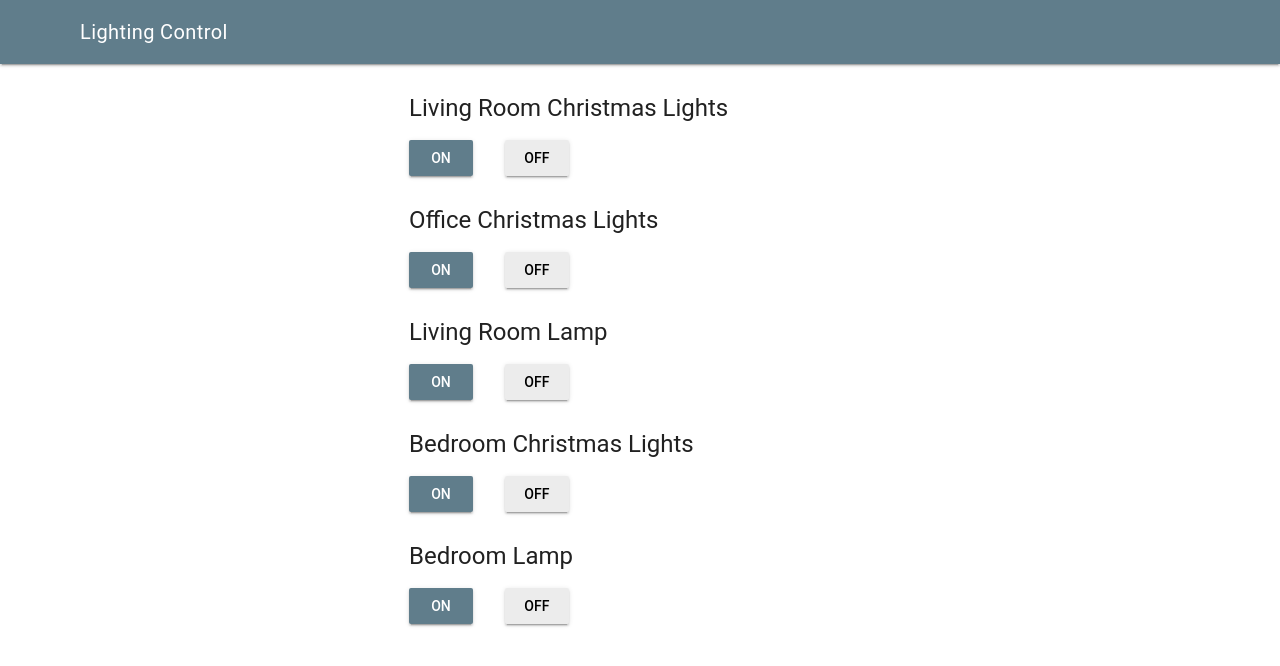
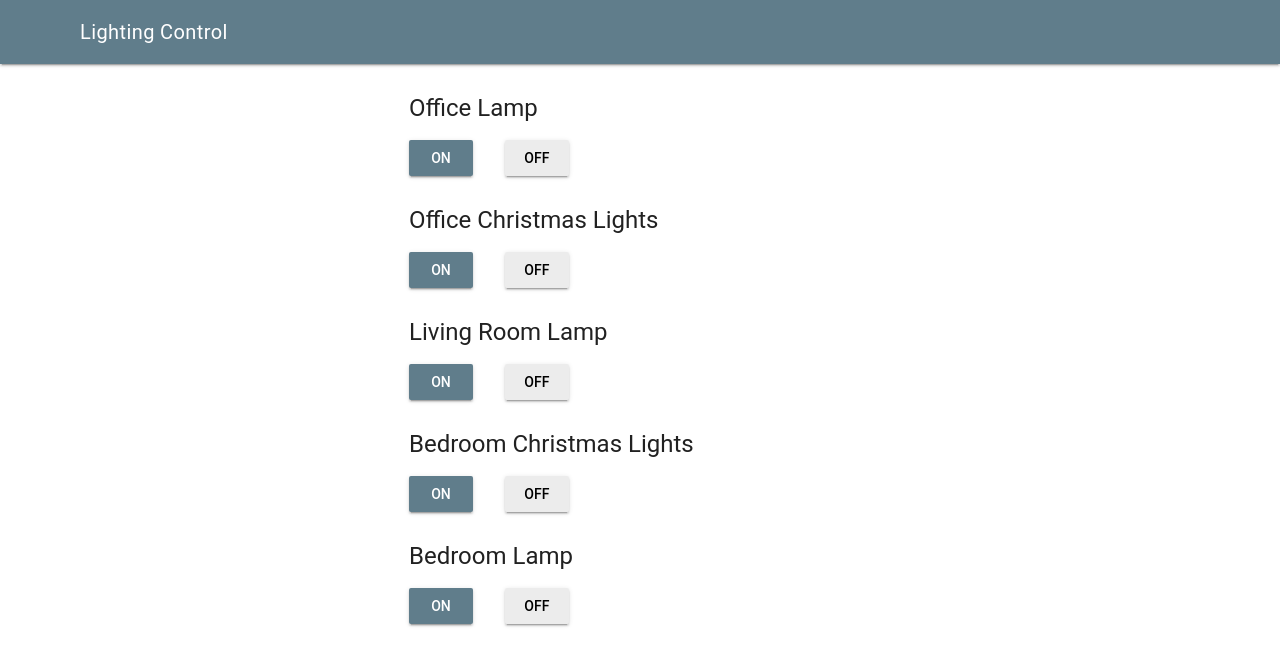
Before and after one commit to ianmcxa/lights, a plain HTML site: page app.html in a window 1280 px wide. Drawn offline with nearby package versions, Linux system fonts and the light colour scheme.

Commit message:
Update light names

```diff
--- a/app.html
+++ b/app.html
@@ -17,7 +17,7 @@
 		  </header>
 		  <main class="mdl-layout__content">
 		    <div style="margin:auto;padding-left:2rem;pading-right:2rem;max-width:35rem;margin-bottom:2rem" class="page-content">
-				<h4 style="margin-top:2rem">Living Room Christmas Lights</h4>
+				<h4 style="margin-top:2rem">Office Lamp</h4>
 				<button style="margin-right:2rem;" class="mdl-button mdl-js-button mdl-button--raised mdl-js-ripple-effect mdl-button--colored" onclick="updateLight(0,1)" >On</button>
 				<button class="mdl-button mdl-js-button mdl-button--raised mdl-js-ripple-effect" onclick="updateLight(0,0)" >Off</button>
 
```
